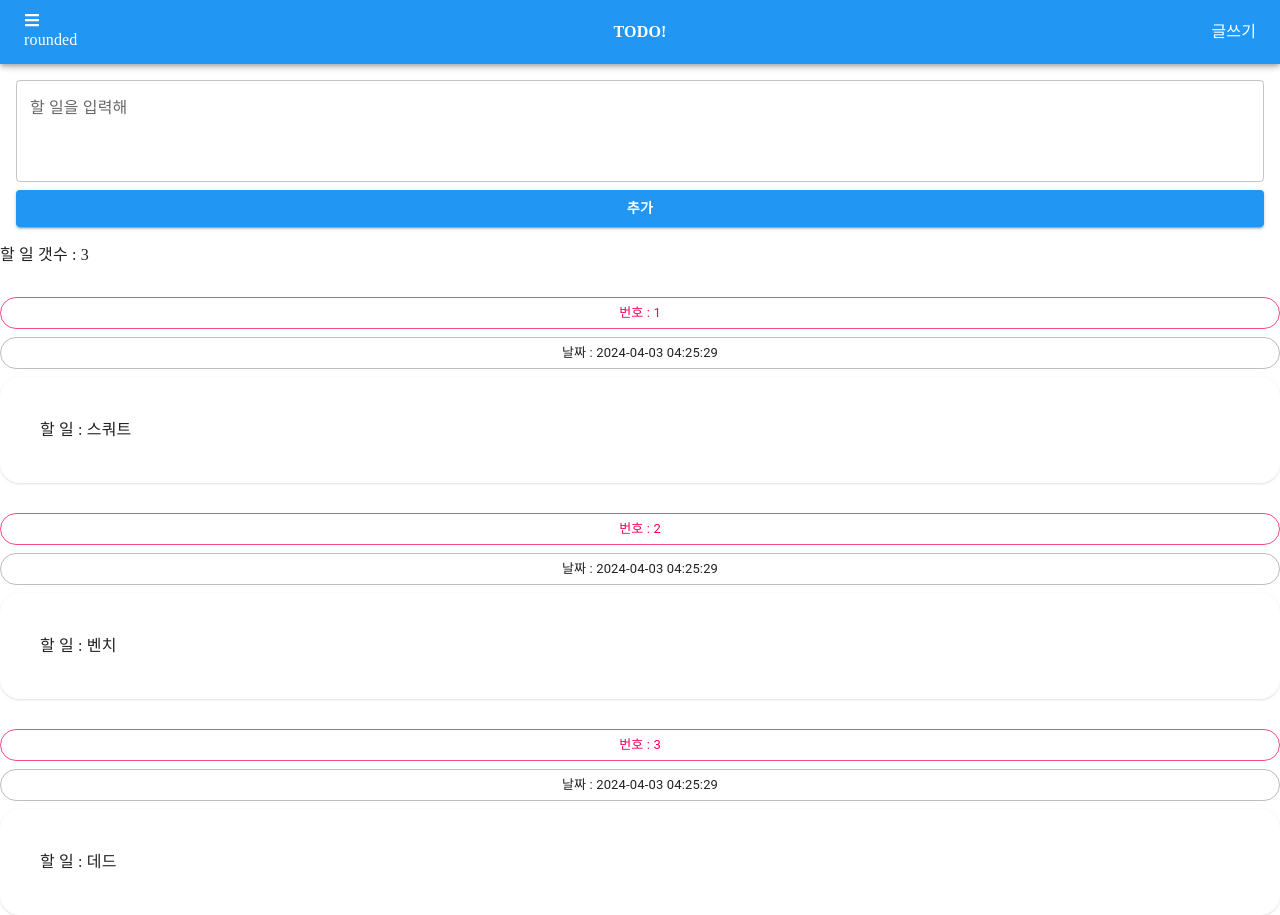
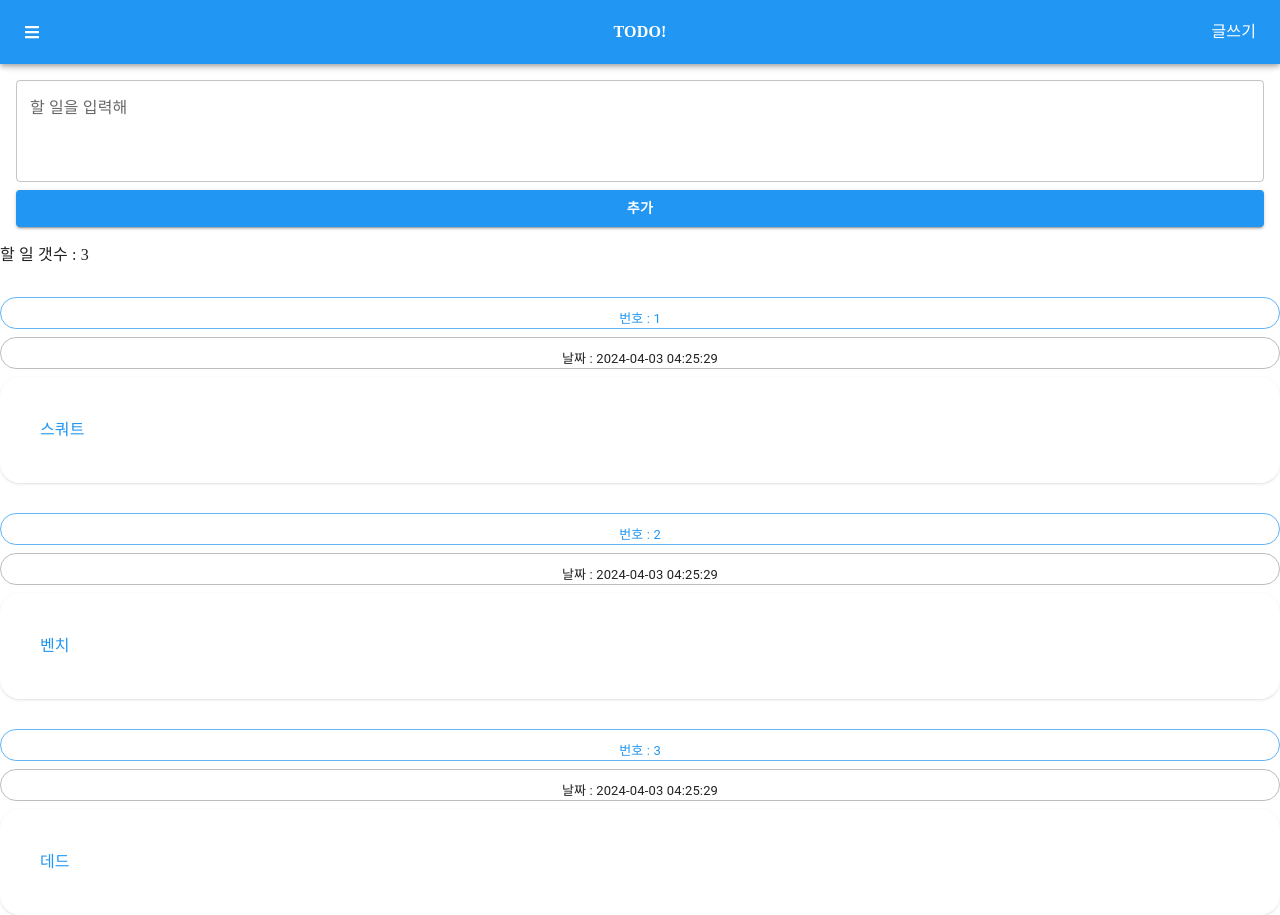
Before and after one commit to jihyeon2434/todoappExamTest1_2024_0513_2_ojh, a Next.js app: page / in a window 1280 px wide. Built offline with nearby package versions, Linux system fonts and the light colour scheme; a web font is replaced by a local one.

Commit message:
Chip 상단 여백, Box sx, theme light,dark

```diff
--- a/src/app/page.js
+++ b/src/app/page.js
@@ -2,7 +2,7 @@
 
 import * as React from 'react';
 import { ThemeProvider } from '@mui/material/styles';
-import { Button, AppBar, Toolbar, CssBaseline, TextField, Chip } from '@mui/material';
+import { Button, AppBar, Toolbar, CssBaseline, TextField, Chip, Box } from '@mui/material';
 import { FaBars } from 'react-icons/fa';
 import theme from './theme';
 import dateToStr from './dateUtil';
@@ -186,7 +186,6 @@ function App() {
         <Toolbar>
           <div className="tw-flex-1">
             <FaBars onClick={() => setOpen(true)} className="tw-cursor-pointer" />
-            rounded
           </div>
           <div className="logo-box">
             <a href="/" className="tw-font-bold">
@@ -219,10 +218,17 @@ function App() {
           {todosState.todos.map((todo) => (
             <li key={todo.id}>
               <div className="tw-flex tw-flex-col tw-gap-2 tw-mt-[30px]">
-                <Chip label={`번호 : ${todo.id}`} variant="outlined" color="secondary"></Chip>
-                <Chip label={`날짜 : ${todo.regDate}`} variant="outlined"></Chip>
+                <Chip
+                  className="tw-pt-3"
+                  label={`번호 : ${todo.id}`}
+                  variant="outlined"
+                  color="primary"></Chip>
+                <Chip
+                  className="tw-pt-3"
+                  label={`날짜 : ${todo.regDate}`}
+                  variant="outlined"></Chip>
                 <div className="tw-p-10 tw-rounded-[20px] tw-shadow tw-whitespace-pre-wrap tw-leading-relaxed tw-break-words">
-                  할 일 : {todo.content}
+                  <Box sx={{ color: 'primary.main' }}>{todo.content}</Box>
                 </div>
               </div>
             </li>
--- a/src/app/theme.js
+++ b/src/app/theme.js
@@ -8,6 +8,9 @@ const theme = createTheme({
     type: 'dark',
     primary: {
       main: '#2196f3',
+      light: 'rgb(77, 171, 245)',
+      dark: 'rgb(23, 105, 170)',
+      contrastText: '#fff',
     },
     secondary: {
       main: '#f50057',
```
